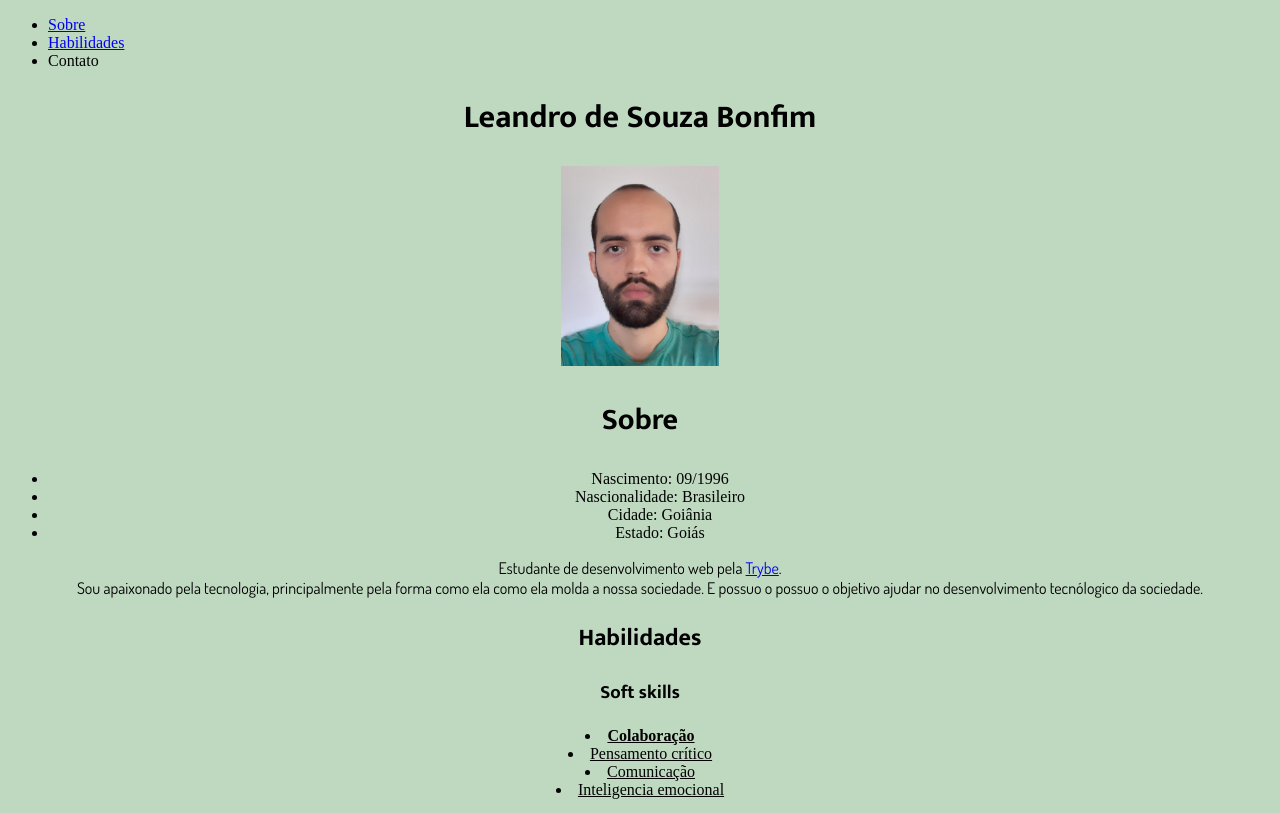
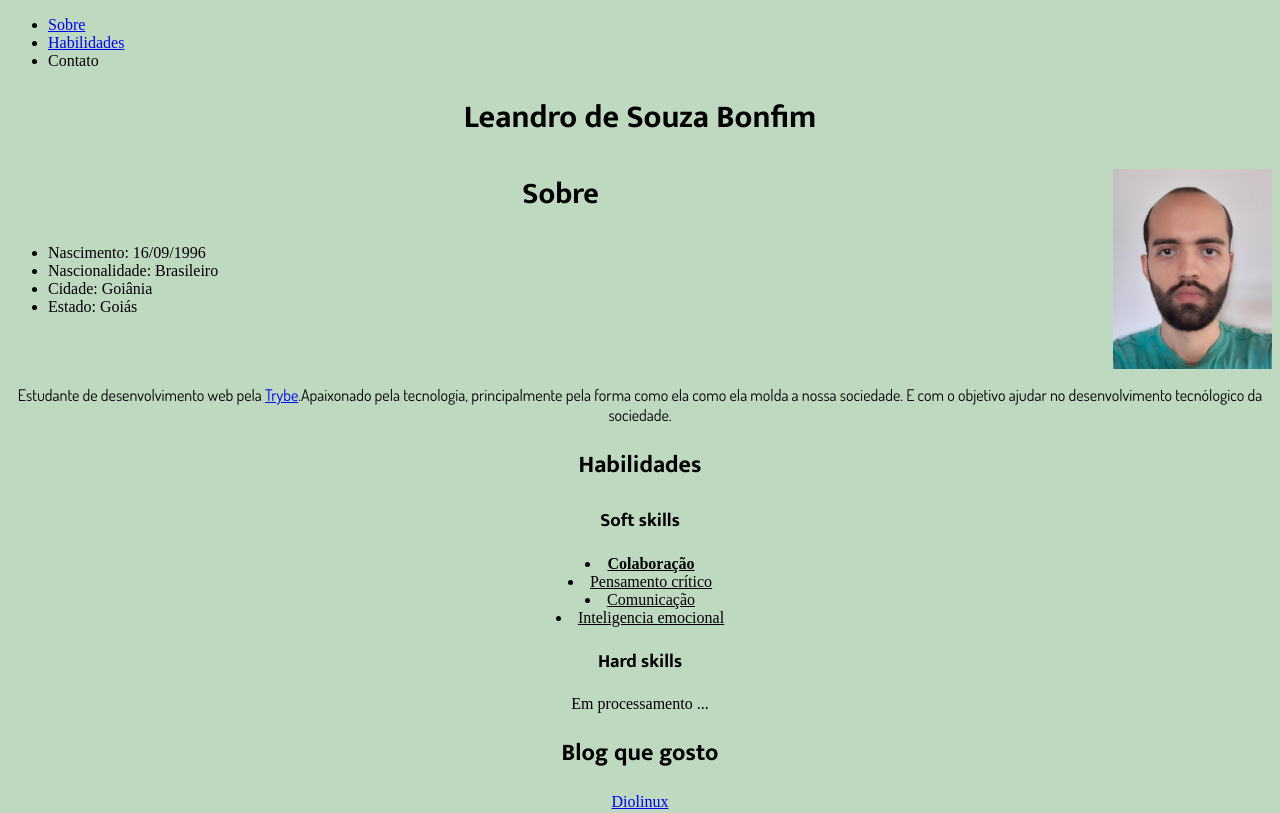
Before and after one commit to Leandroswq/Leandroswq.github.io, a plain HTML site: page index.html in a window 1280 px wide. Shown: the top 813 px of the page. Drawn offline with Linux system fonts and the light colour scheme.

Commit message:
Alinhamento da area sobre

```diff
--- a/index.html
+++ b/index.html
@@ -1,5 +1,6 @@
 <!DOCTYPE html>
 <html lang="en">
+
 <head>
   <meta charset="UTF-8" />
   <meta http-equiv="X-UA-Compatible" content="IE=edge" />
@@ -10,8 +11,7 @@
   <link rel="preconnect" href="https://fonts.gstatic.com" crossorigin />
   <link
     href="https://fonts.googleapis.com/css2?family=Dosis:wght@200;300;400;500;600;700;800&family=Mukta:wght@200;300;400;500;600;700;800&display=swap"
-      rel="stylesheet"
-    />
+    rel="stylesheet" />
 
   <link rel="stylesheet" href="style.css" class="css">
 
@@ -24,25 +24,27 @@
     <li>Contato</li>
   </ul>
 
+  <div id="sobre">
+    <div>
       <h1>Leandro de Souza Bonfim</h1>
-    <img
-      src="imagens/Foto-leandro2.jpeg"
-      alt="Foto do Leandro"
-      height="200"
-    />
-    <h2 id="sobre">Sobre</h2>
-    <ul>
-      <li>Nascimento: 09/1996</li>
+    </div>
+    <div id="div-sobre">
+      <img id="minha-foto" src="imagens/Foto-leandro2.jpeg" alt="Foto do Leandro" height="200" />
+      <h2>Sobre</h2>
+      <ul id="dados-sobre">
+        <li>Nascimento: 16/09/1996</li>
         <li>Nascionalidade: Brasileiro</li>
         <li>Cidade: Goiânia</li>
         <li>Estado: Goiás</li>
       </ul>
+    </div>
     <p class="texto-sobre">
-      Estudante de desenvolvimento web pela <a href="https://www.betrybe.com/" target="_blank" rel="noopener noreferrer" id="Trybe">Trybe</a>. <br>
-      Sou apaixonado pela tecnologia, principalmente pela forma como ela como ela molda a nossa sociedade. E possuo o possuo o objetivo ajudar no desenvolvimento tecnólogico da sociedade.
+      Estudante de desenvolvimento web pela <a href="https://www.betrybe.com/" target="_blank" rel="noopener noreferrer"
+        id="Trybe">Trybe</a>.Apaixonado pela tecnologia, principalmente pela forma como ela como ela molda a nossa
+      sociedade. E com o objetivo ajudar no desenvolvimento tecnólogico da sociedade.
 
     </p>
-
+  </div>
   <h2 id="habilidades">Habilidades</h2>
 
   <h3>Soft skills</h3>
@@ -64,4 +66,5 @@
   </p>
   <p><em>Exercício da Trybe</em></p>
 </body>
+
 </html>
--- a/style.css
+++ b/style.css
@@ -11,12 +11,32 @@ body {
   font-family: "Mukta";
 }
 #sobre {
+  min-height: 200px;
+}
+#sobre h2 {
   font-size: 30px;
 }
+
 #links-internos {
   text-align: left;
 }
 
- #foto-leandro{
-    width= 250px;
+
+#div-sobre{
+    min-height: 200px;
 }
+
+#minha-foto {
+  float: right;
+}
+
+ul {
+  text-align: left;
+}
+
+
+
+
+div {
+  border: 0px solid black;
+}
```
Lines whose indentation alone changed are shown as unchanged.
